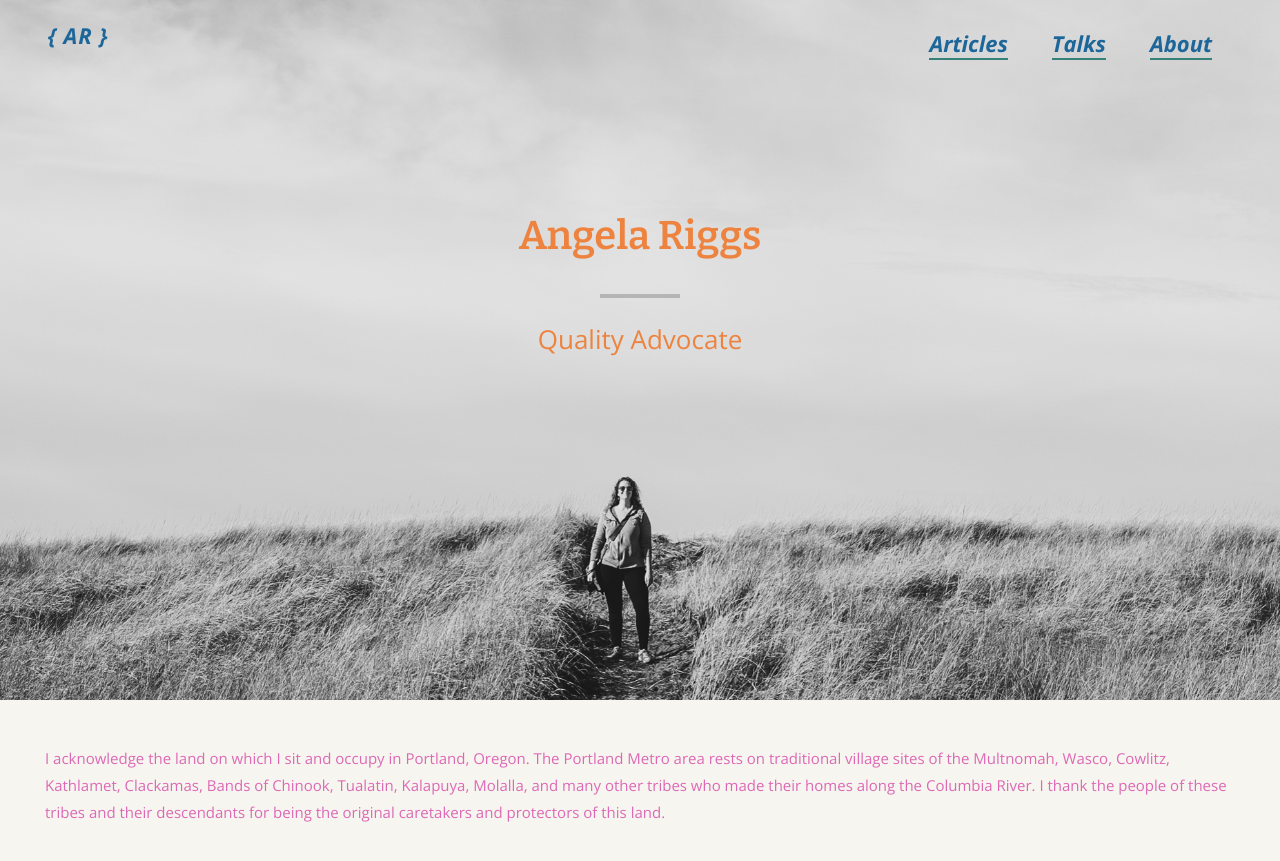
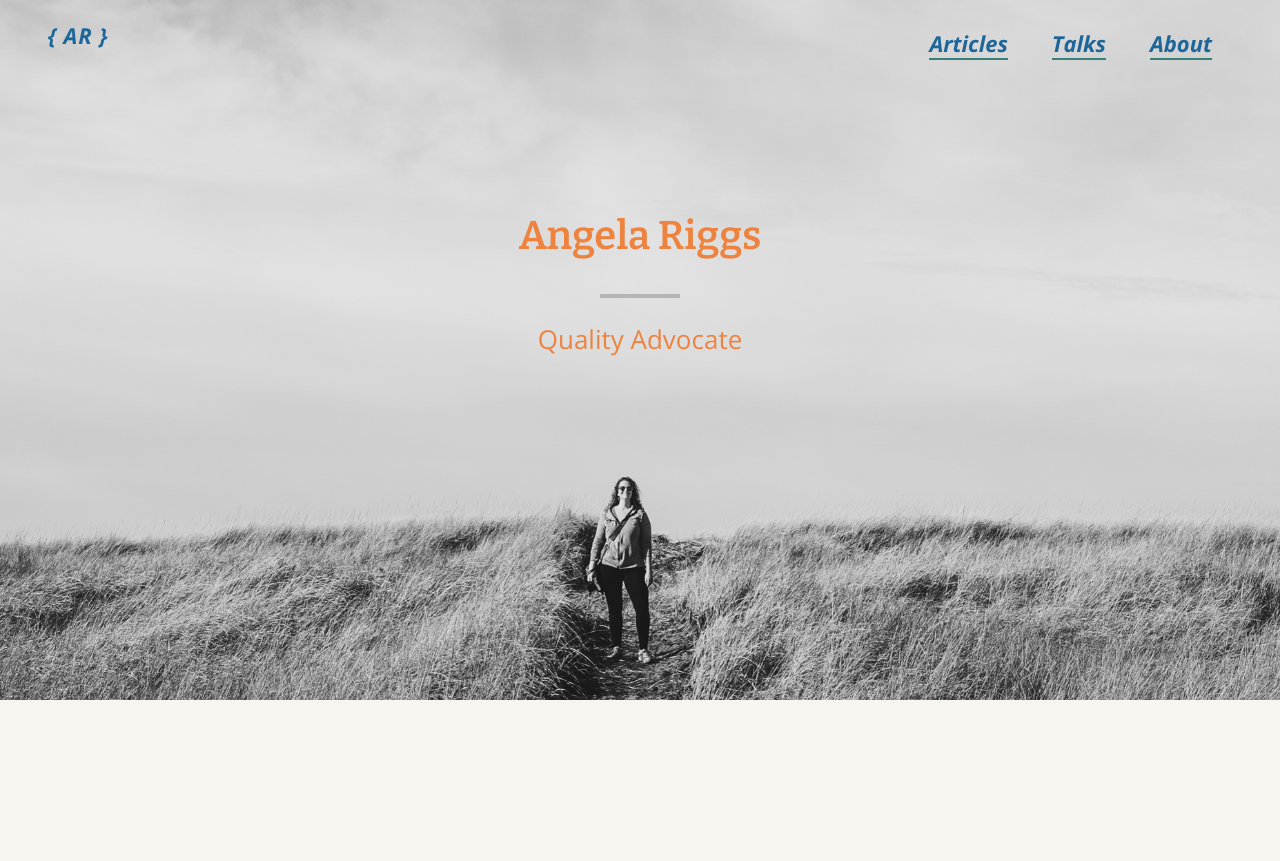
Before and after one commit to angelariggs/angelariggs.github.io, a Jekyll site: the page built from index.html, in a window 1280 px wide. Shown: the top 861 px of the page. Built offline with Jekyll 4.4.1, drawn with Linux system fonts in a browser that asks for light colours.

Commit message:
not in pdx anymore

```diff
--- a/index.html
+++ b/index.html
@@ -1,7 +1,3 @@
 ---
 layout: default
 ---
-
-<div id="land">
-	<p> I acknowledge the land on which I sit and occupy in Portland, Oregon. The Portland Metro area rests on traditional village sites of the Multnomah, Wasco, Cowlitz, Kathlamet, Clackamas, Bands of Chinook, Tualatin, Kalapuya, Molalla, and many other tribes who made their homes along the Columbia River. I thank the people of these tribes and their descendants for being the original caretakers and protectors of this land.</p>
-</div>
```
